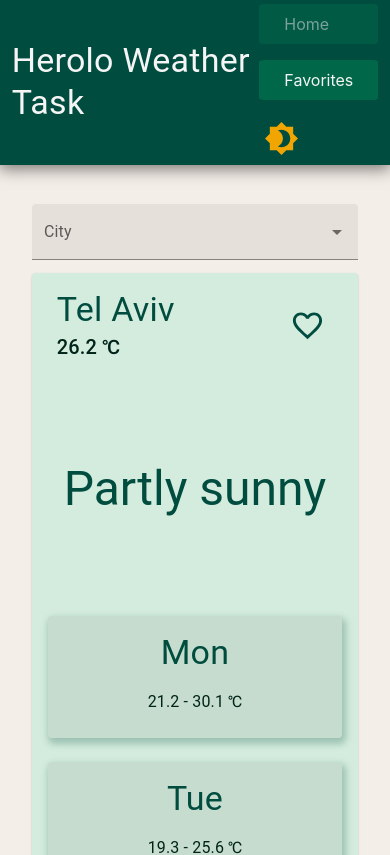
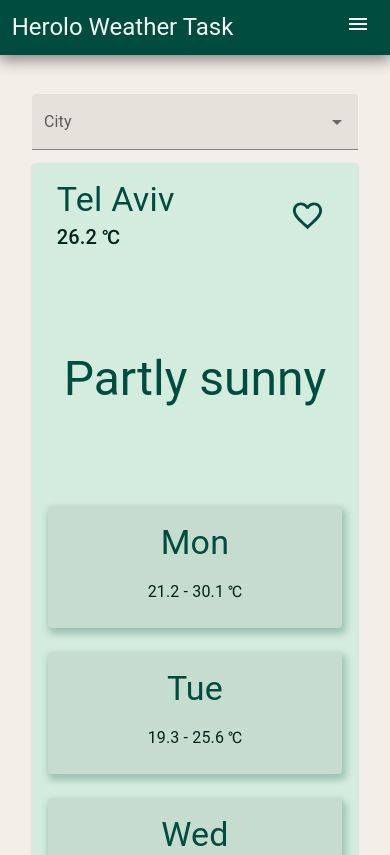
Before and after one commit to OPerel/ori-perelman-01-11-2021, a React (Create React App) app: page / in a window 390 px wide. Shown: the top 855 px of the page. Built offline with nearby package versions, Linux system fonts and the light colour scheme; no server answers.

Commit message:
Fix header on mobile

```diff
--- a/src/App.tsx
+++ b/src/App.tsx
@@ -17,10 +17,10 @@ const Background = styled.main(
 
 const AppContainer = styled(Container)(
   ({ theme }) => `
-    margin: 10% 0;
+    padding: 10% 0;
 
     ${theme.breakpoints.up('md')} {
-      margin: 2% 0;
+      padding: 2% 0;
     }
   `
 );
--- a/src/componetns/Header/Header.tsx
+++ b/src/componetns/Header/Header.tsx
@@ -5,16 +5,27 @@ import Typography from '@mui/material/Typography';
 import { useToggleColorMode } from '../CustomThemeProvider/CustomThemeProvider';
 import Tooltip from '@mui/material/Tooltip';
 import { StyledLink, StyledModeIcon, StyledHeader } from './StyleComponents';
+import { useMediaQuery, useTheme } from '@mui/material';
+import MobileNav from './MobileNav';
 
 const Header: React.FC = () => {
+  const theme = useTheme();
+  const mdAndDown = useMediaQuery(theme.breakpoints.down('md'));
+  const toggleColorMode = useToggleColorMode();
   const { Title, HomeLink, FavLink, ToggleDarkMode } = HeaderTexts;
-  const toggleColorMode = useToggleColorMode();
 
   return (
     <StyledHeader>
-      <Typography variant="h4" component="h1" color="primary.contrastText">
+      <Typography
+        variant={mdAndDown ? 'h5' : 'h4'}
+        component="h1"
+        color="primary.contrastText"
+      >
         {Title}
       </Typography>
+      {mdAndDown ? (
+        <MobileNav />
+      ) : (
         <Stack direction={{ xs: 'column', md: 'row' }} spacing={2}>
           <StyledLink to={Routes.Home} exact activeClassName="activeRoute">
             {HomeLink}
@@ -26,6 +37,7 @@ const Header: React.FC = () => {
             <StyledModeIcon fontSize="large" onClick={toggleColorMode} />
           </Tooltip>
         </Stack>
+      )}
     </StyledHeader>
   );
 };
--- /dev/null
+++ b/src/componetns/Header/MobileNav.tsx
@@ -0,0 +1,82 @@
+import React from 'react';
+import IconButton from '@mui/material/IconButton';
+import Menu from '@mui/material/Menu';
+import MenuIcon from '@mui/icons-material/Menu';
+import { MobileLink, StyledModeIcon } from './StyleComponents';
+import { HeaderTexts, Routes } from '../../utils/constants';
+import Tooltip from '@mui/material/Tooltip';
+import { useToggleColorMode } from '../CustomThemeProvider/CustomThemeProvider';
+import Typography from '@mui/material/Typography';
+import MenuItem from '@mui/material/MenuItem';
+
+interface Props {}
+
+const MobileNav: React.FC<Props> = () => {
+  const [anchorEl, setAnchorEl] = React.useState<null | HTMLElement>(null);
+  const toggleColorMode = useToggleColorMode();
+  const open = Boolean(anchorEl);
+  const handleClick = (event: React.MouseEvent<HTMLElement>) => {
+    setAnchorEl(event.currentTarget);
+  };
+  const handleClose = () => {
+    setAnchorEl(null);
+  };
+
+  const { HomeLink, FavLink, ToggleDarkMode } = HeaderTexts;
+
+  return (
+    <div>
+      <IconButton
+        aria-label="more"
+        aria-controls="long-menu"
+        aria-expanded={open ? 'true' : undefined}
+        aria-haspopup="true"
+        onClick={handleClick}
+      >
+        <Typography color="primary.contrastText">
+          <MenuIcon />
+        </Typography>
+      </IconButton>
+      <Menu
+        id="long-menu"
+        MenuListProps={{
+          'aria-labelledby': 'long-button',
+          sx: {
+            justifyContent: 'center',
+          },
+        }}
+        anchorEl={anchorEl}
+        open={open}
+        onClose={handleClose}
+      >
+        <MenuItem
+          divider
+          onClick={handleClose}
+          sx={{
+            justifyContent: 'center',
+          }}
+        >
+          <MobileLink exact to={Routes.Home} activeClassName="activeRoute">
+            {HomeLink}
+          </MobileLink>
+        </MenuItem>
+        <MenuItem divider onClick={handleClose}>
+          <MobileLink to={Routes.Favorites} activeClassName="activeRoute">
+            {FavLink}
+          </MobileLink>
+        </MenuItem>
+        <MenuItem
+          sx={{
+            justifyContent: 'center',
+          }}
+        >
+          <Tooltip title={ToggleDarkMode}>
+            <StyledModeIcon fontSize="large" onClick={toggleColorMode} />
+          </Tooltip>
+        </MenuItem>
+      </Menu>
+    </div>
+  );
+};
+
+export default MobileNav;
--- a/src/componetns/Header/StyleComponents.tsx
+++ b/src/componetns/Header/StyleComponents.tsx
@@ -33,6 +33,21 @@ const StyledLink = styled(NavLink)(
   `
 );
 
+const MobileLink = styled(NavLink)(
+  props => `
+    color: ${props.theme.palette.primary.dark};
+    text-decoration: none;
+    font-size: 1.2rem;
+    font-weight: bold;
+
+    &.${props.activeClassName} {
+      opacity: 0.7;
+      pointer-events: none;
+      text-decoration: underline;
+    }
+  `
+);
+
 const StyledModeIcon = styled(Brightness4Icon)(
   ({ theme }) => `
     padding: 5px;
@@ -40,4 +55,4 @@ const StyledModeIcon = styled(Brightness4Icon)(
   `
 );
 
-export { StyledLink, StyledHeader, StyledModeIcon };
+export { StyledLink, StyledHeader, StyledModeIcon, MobileLink };
--- a/src/index.css
+++ b/src/index.css
@@ -1,3 +1,6 @@
+html {
+  height: 100%;
+}
 body {
   margin: 0;
   font-family: -apple-system, BlinkMacSystemFont, 'Segoe UI', 'Roboto', 'Oxygen',
--- a/src/views/Home/Home.tsx
+++ b/src/views/Home/Home.tsx
@@ -7,9 +7,7 @@ import { DefaultCity } from '../../utils/constants';
 import SearchInput from '../../componetns/homeView/SearchInput';
 import CurrentLocationWeather from '../../componetns/homeView/CurrentLocationWeather';
 
-// TODO: toggle dark theme
-// style mobile app header
-// validate only english in search input
+// TODO: validate only english in search input
 
 interface LocationState {
   locationKey: string;
```
Lines whose indentation alone changed are shown as unchanged.
